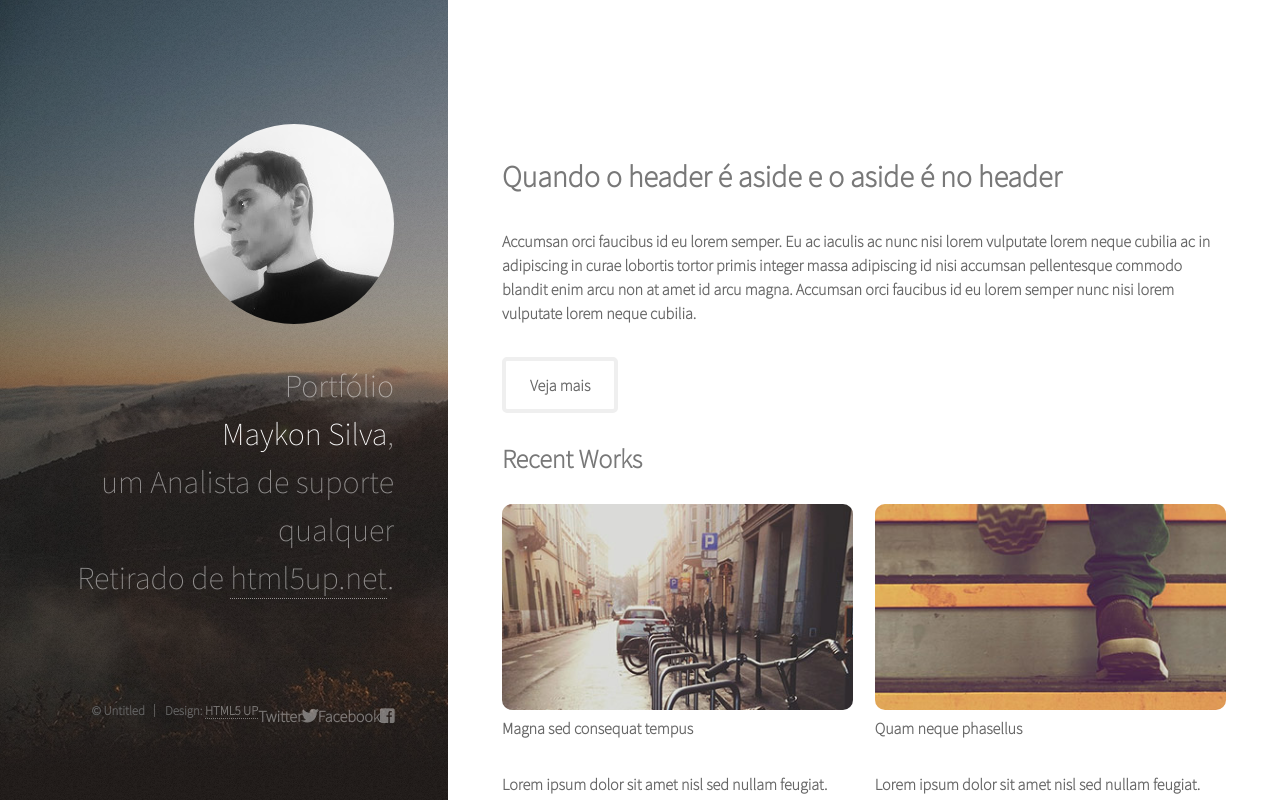
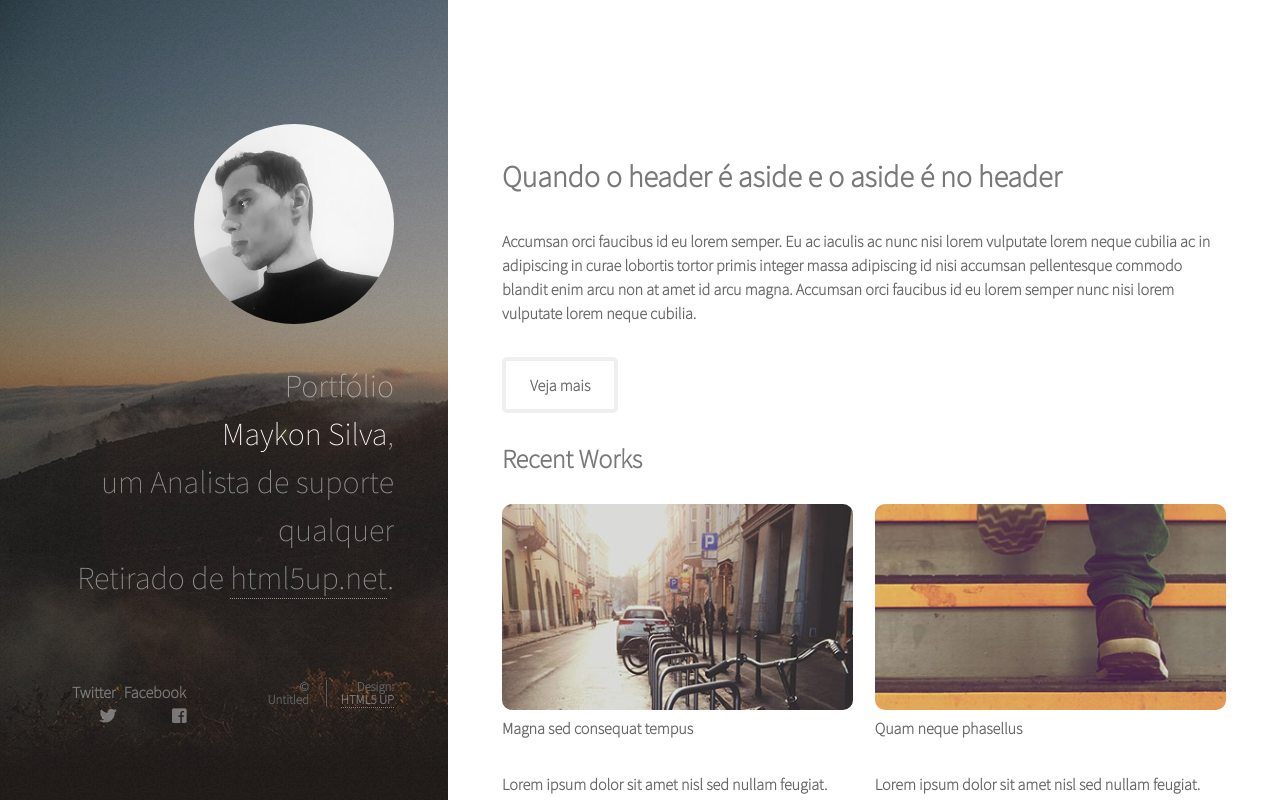
Before and after one commit to MaykonSilva2017/ProjetoStrata, a plain HTML site: page index.html in a window 1280 px wide. Shown: the top 800 px of the page. Drawn offline with Linux system fonts and the light colour scheme.

Commit message:
Update estilo.css

```diff
--- a/css/estilo.css
+++ b/css/estilo.css
@@ -379,23 +379,29 @@ textarea{
     padding: 0 54px 72px 0;
     box-sizing: border-box;
     text-align: right;
-
-
-
-}
-.main-footer ul{
-
-    display: flex;
-    justify-content: space-between;
-    float: right;
-    list-style: none;
-    align-content: center;
+    display:flex;
 
 
 
 
 
 }
+
+.main-footer ul{
+
+    display: flex;
+    list-style: none;
+    align-items: baseline;
+    justify-content: flex-end;
+    margin-left: 4.5em;
+    gap: 0.5em;
+
+
+
+
+
+}
+
 
 .main-footer a{
     color: rgba(255, 255, 255, 0.4);
```
